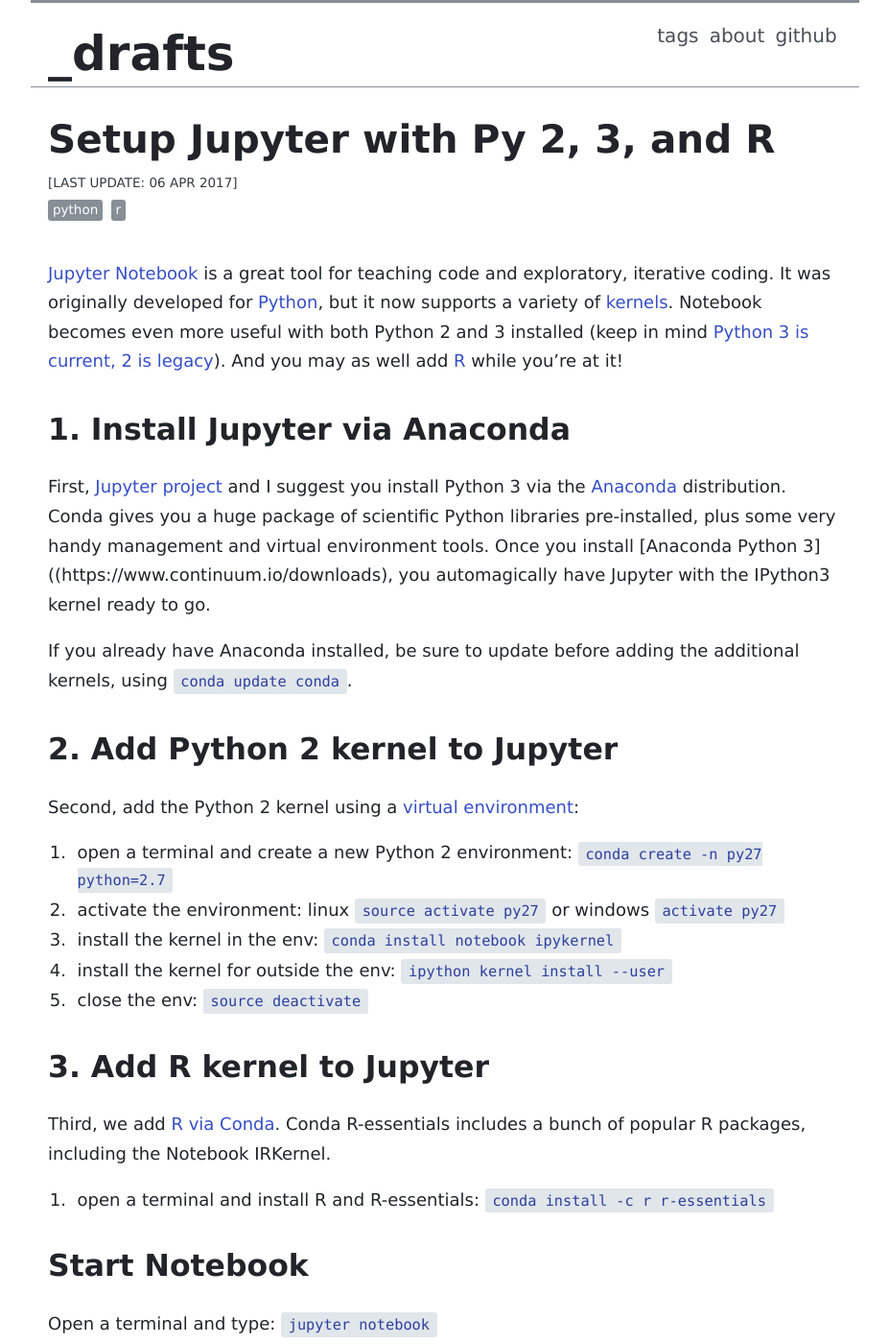
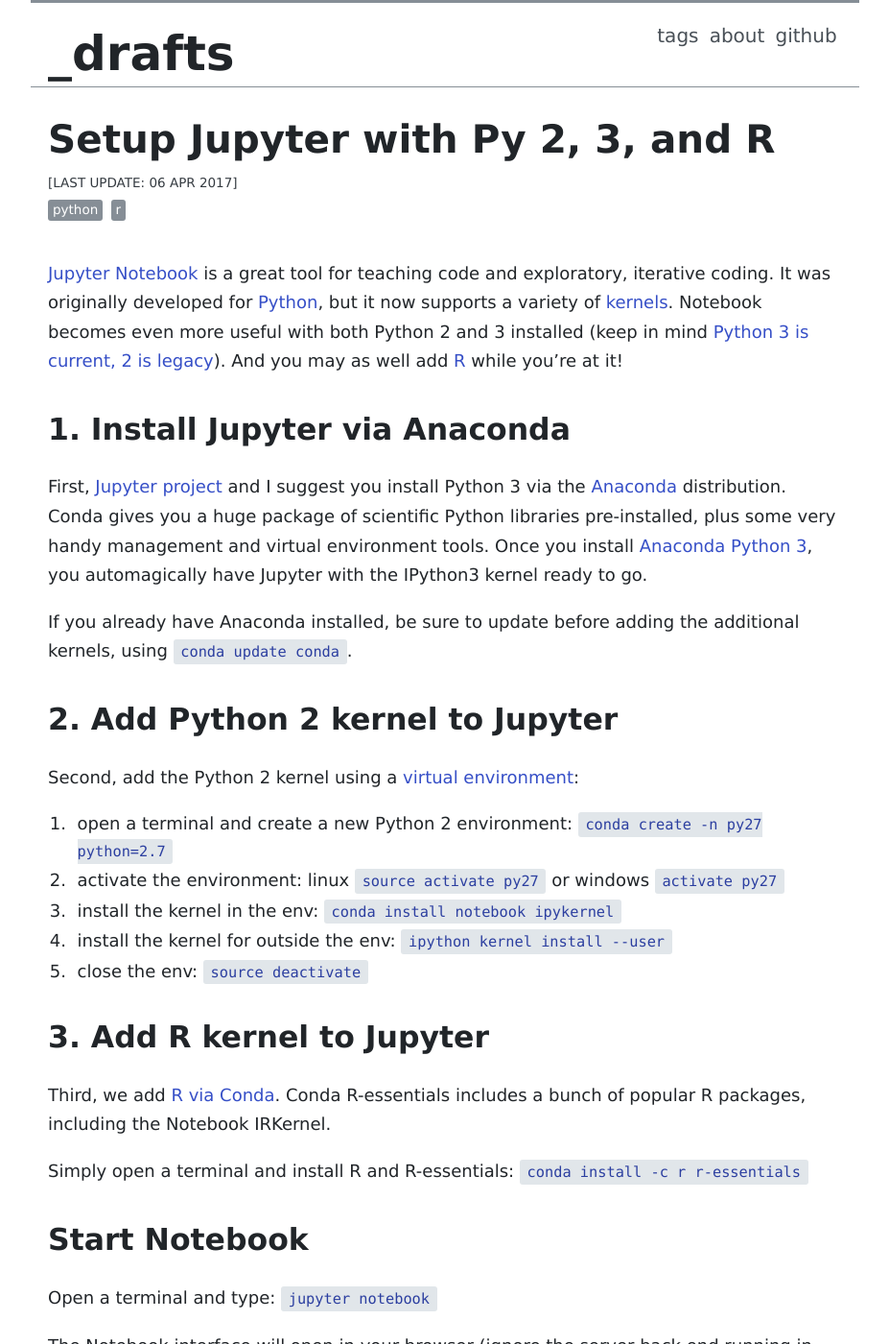
Before and after one commit to evanwill/_drafts, a Jekyll site: the page built from _notes/dual-python-notebook.md, in a window 1280 px wide and 1400 px high. Shown: the whole window at 96% size, without its empty margins (176-1103 px from the left). Built offline with Jekyll 4.4.1, drawn with Linux system fonts in a browser that asks for light colours.

Commit message:
update jupyter 2

```diff
--- a/_notes/dual-python-notebook.md
+++ b/_notes/dual-python-notebook.md
@@ -14,7 +14,7 @@
 
 First, [Jupyter project](http://jupyter.org/install.html) and I suggest you install Python 3 via the [Anaconda](https://www.continuum.io/downloads) distribution.
 Conda gives you a huge package of scientific Python libraries pre-installed, plus some very handy management and virtual environment tools.
-Once you install [Anaconda Python 3]((https://www.continuum.io/downloads), you automagically have Jupyter with the IPython3 kernel ready to go.
+Once you install [Anaconda Python 3](https://www.continuum.io/downloads), you automagically have Jupyter with the IPython3 kernel ready to go.
 
 If you already have Anaconda installed, be sure to update before adding the additional kernels, using `conda update conda`.
 
@@ -33,7 +33,7 @@
 Third, we add [R via Conda](https://docs.continuum.io/anaconda/r_language).
 Conda R-essentials includes a bunch of popular R packages, including the Notebook IRKernel.
 
-1. open a terminal and install R and R-essentials: `conda install -c r r-essentials`
+Simply open a terminal and install R and R-essentials: `conda install -c r r-essentials`
 
 ## Start Notebook
 
```
